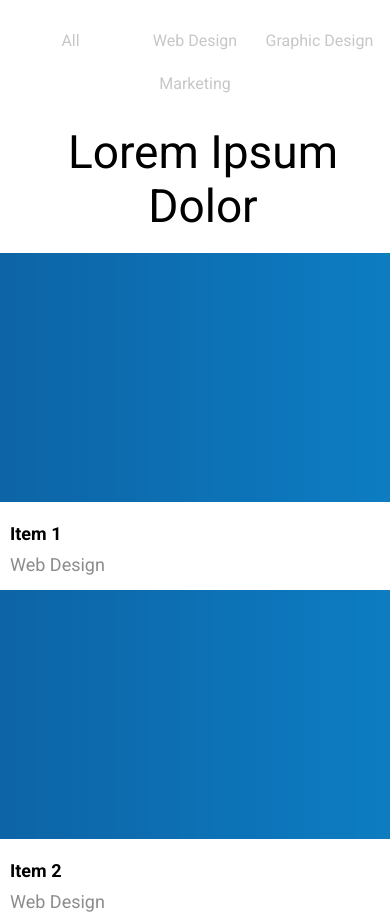
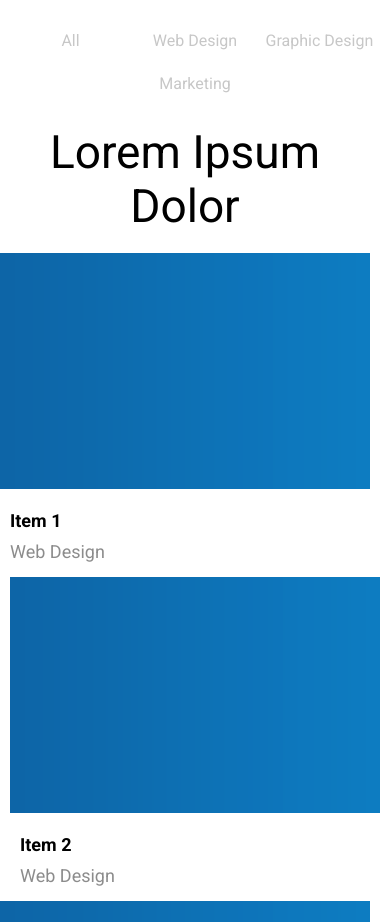
Before and after one commit to clift26/clift26.github.io, a plain HTML site: page guruservice/index.html in a window 390 px wide. Shown: the part 2520-3442 px from the top of the page. Drawn offline with nearby package versions, Linux system fonts and the light colour scheme.

Commit message:
portfolio
float change on inline-block

```diff
--- a/guruservice/style/responsive.css
+++ b/guruservice/style/responsive.css
@@ -35,15 +35,20 @@
         margin: 0px -15px 150px;
     }
     .portfolio > div {
-        float:left;
-        width: 380px;
+        display: inline-block;
         margin: 0 15px 60px;
+    }
+    .title, .description {
+        text-align: left;
     }
 }
 @media screen and (max-width:1200px){
     h1 {
         font-size: 46px;
         margin: 61px 0 50px 15px;
+    }
+    h3 {
+        padding-left: 57px;
     }
     header .container > p {
         max-width: 725px;
@@ -64,9 +69,12 @@
         float: right;
     }
     .portfolio > div {
-        float: left;
+        display: inline-block;
         margin-top: 40px;
         margin-left: 40px;
+    }
+    .title, .description {
+        text-align: left;
     }
 }
 @media screen and (max-width:837px){
@@ -77,8 +85,10 @@
         display: block;
     }
     .portfolio > div {
-        float: none;
         margin: 0 auto;
+    }
+    .portfolio > div:nth-child(odd) {
+        padding-right: 20px;
     }
     .info-cont p {
         margin: 40px 10px 30px 10px;
@@ -101,7 +111,8 @@
         margin: 20px 0;
         text-align: center;
         position: relative;
-        left: 8px;
+        left: -10px;
+        padding-left: 0;
     }
     .title, .description {
         margin-left: 10px;
--- a/guruservice/style/style.css
+++ b/guruservice/style/style.css
@@ -148,6 +148,7 @@ h3 {
     color: #8c8c8c;
 }
 .portfolio {
+    text-align: center;
     margin-bottom: 170px;
 }
 .portfolio::after {
```
